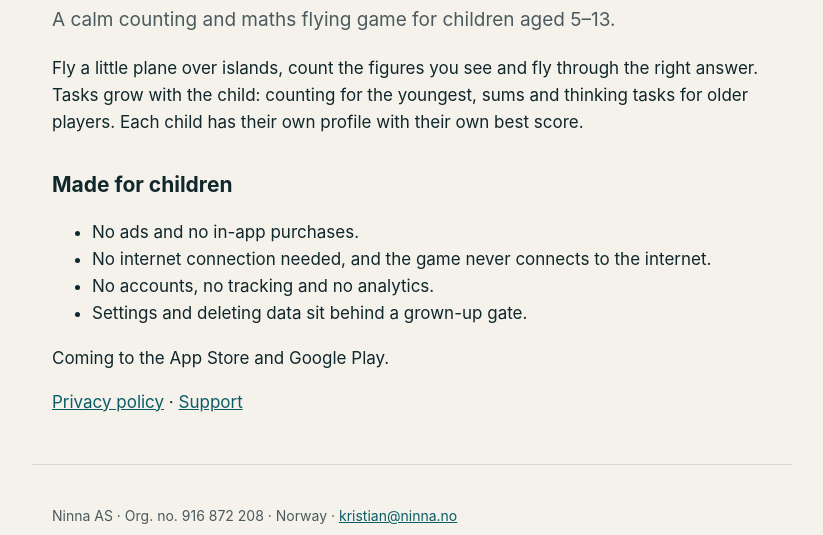
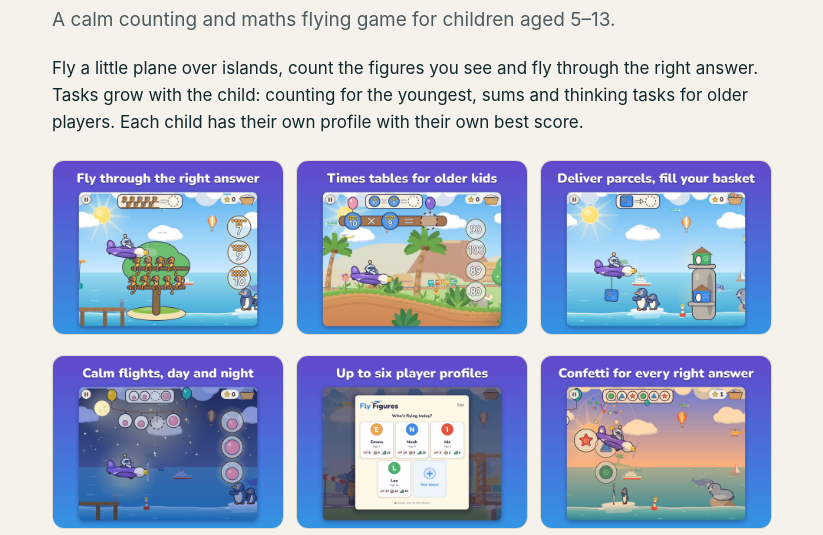
Before and after one commit to ubuntuhero-ai/ninna-web, a plain HTML site: page fly-figures/index.html in a window 1280 px wide. Shown: the part 265-800 px from the top of the page, without its empty margins (228-1051 px from the left). Drawn offline with Linux system fonts and the light colour scheme.

Commit message:
ninna-web: bildegalleri med seks skjermbilder på Fly Figures-siden
Co-Authored-By: Claude Opus 5.5 <noreply@anthropic.com>
Claude-Session: https://claude.ai/code/session_01DN6pNYwiB3t6vgAbYCeLsM

```diff
--- a/fly-figures/index.html
+++ b/fly-figures/index.html
@@ -5,6 +5,14 @@
 <h1 class="skjult">Fly Figures</h1>
 <p class="lede">A calm counting and maths flying game for children aged 5–13.</p>
 <p>Fly a little plane over islands, count the figures you see and fly through the right answer. Tasks grow with the child: counting for the youngest, sums and thinking tasks for older players. Each child has their own profile with their own best score.</p>
+<div class="galleri">
+<a href="/img/skjermbilder/01.jpg"><img src="/img/skjermbilder/01.jpg" alt="Counting monkeys in a tree and flying through the right answer" loading="lazy" width="1200" height="900"></a>
+<a href="/img/skjermbilder/02.jpg"><img src="/img/skjermbilder/02.jpg" alt="A times-table task for older children" loading="lazy" width="1200" height="900"></a>
+<a href="/img/skjermbilder/03.jpg"><img src="/img/skjermbilder/03.jpg" alt="Delivering a parcel to the house with the same colour" loading="lazy" width="1200" height="900"></a>
+<a href="/img/skjermbilder/04.jpg"><img src="/img/skjermbilder/04.jpg" alt="A calm night flight with a sorting task" loading="lazy" width="1200" height="900"></a>
+<a href="/img/skjermbilder/05.jpg"><img src="/img/skjermbilder/05.jpg" alt="Player profiles with personal best scores" loading="lazy" width="1200" height="900"></a>
+<a href="/img/skjermbilder/06.jpg"><img src="/img/skjermbilder/06.jpg" alt="Confetti after a right answer at sunset" loading="lazy" width="1200" height="900"></a>
+</div>
 <h2>Made for children</h2>
 <ul>
 <li>No ads and no in-app purchases.</li>
```
Also changed, not shown: img/skjermbilder/01.jpg (added), img/skjermbilder/02.jpg (added), img/skjermbilder/03.jpg (added), img/skjermbilder/04.jpg (added), img/skjermbilder/05.jpg (added), img/skjermbilder/06.jpg (added).
